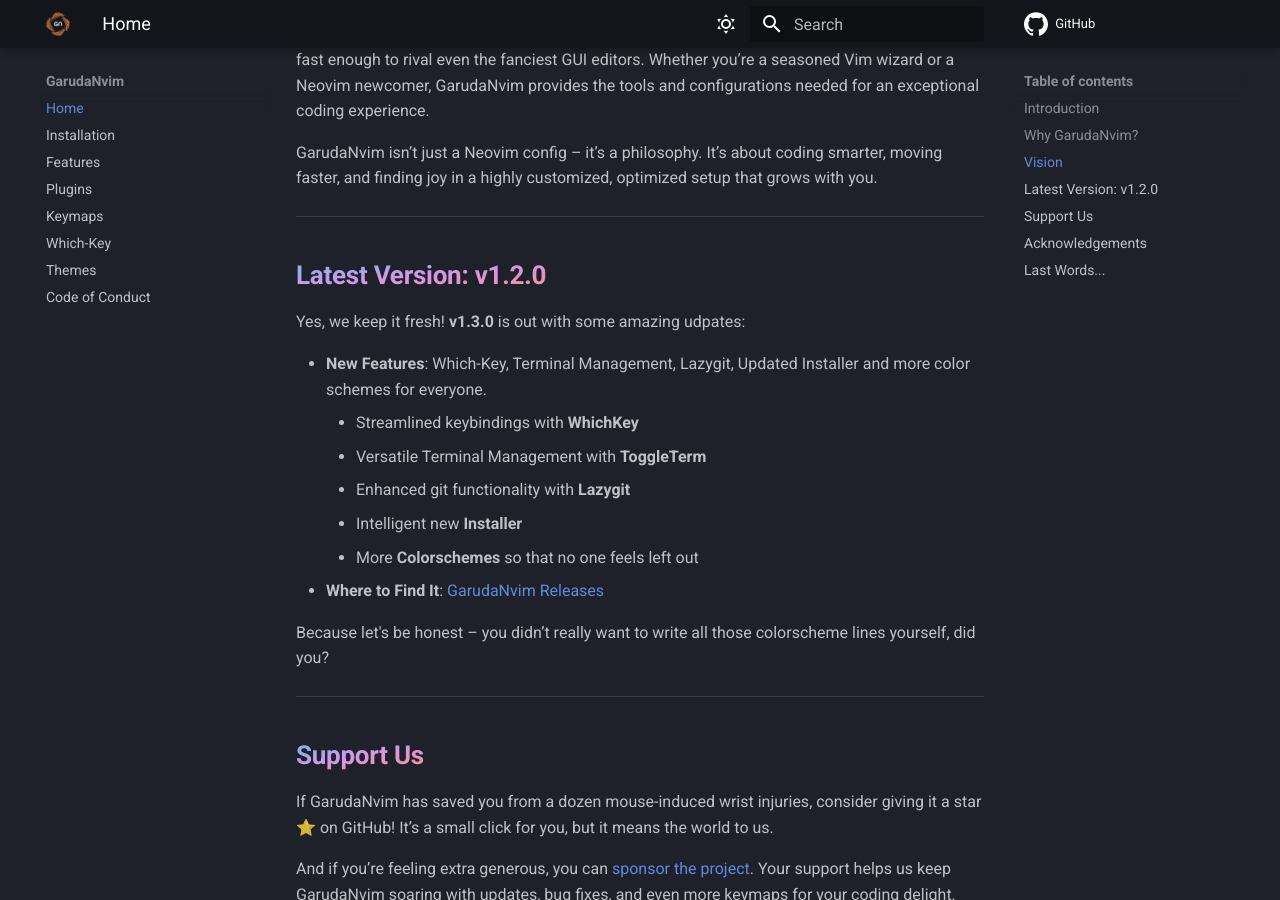
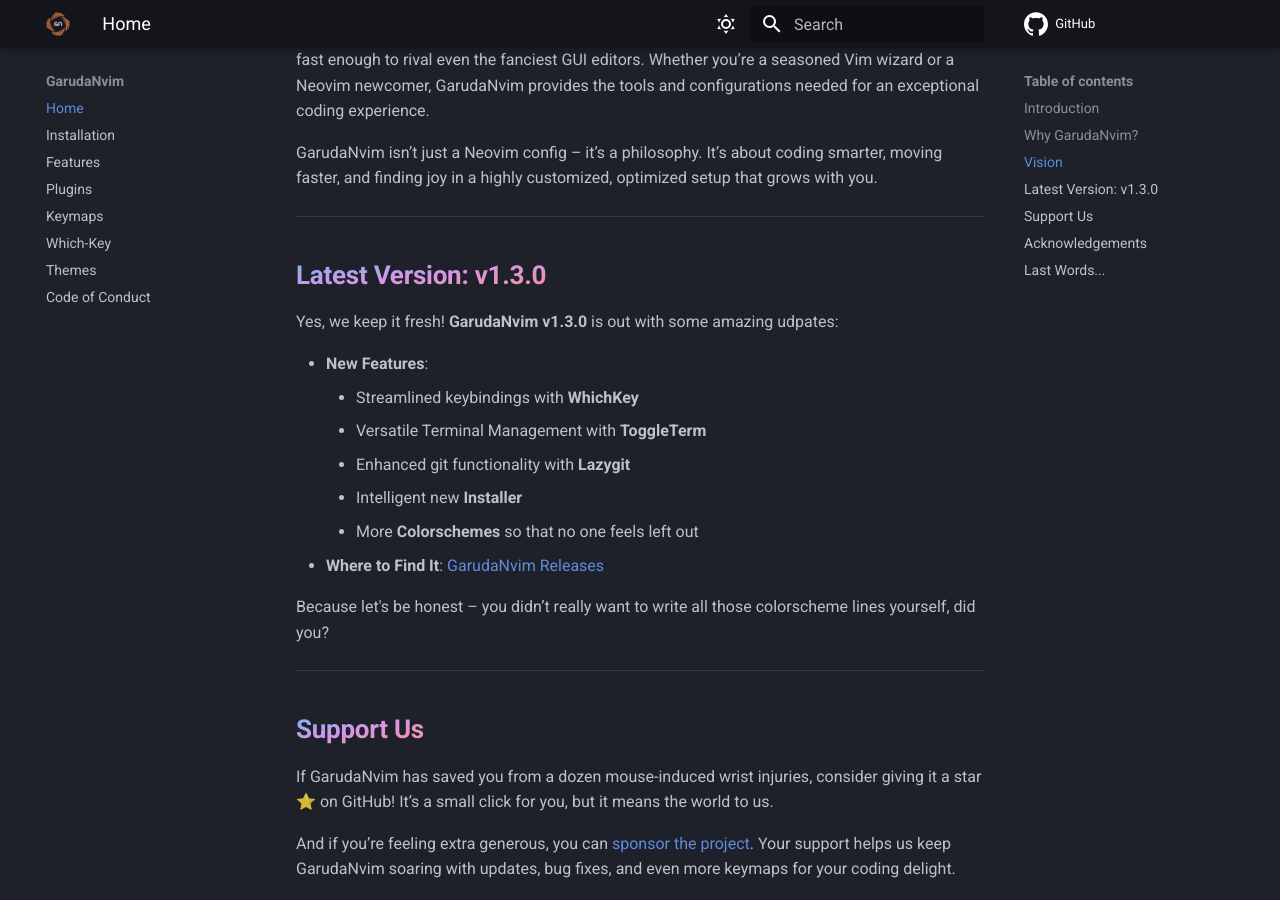
Before and after one commit to GarudaNvim/GarudaNvim.github.io, an MkDocs documentation site: the page built from docs/index.md, in a window 1280 px wide and 900 px high, scrolled down 1611 px. Built offline with MkDocs 1.6.1 and Material for MkDocs 9.7.7, drawn with Linux system fonts in a browser that asks for light colours.

Commit message:
Minor Update

```diff
--- a/docs/index.md
+++ b/docs/index.md
@@ -55,11 +55,11 @@
 
 ---
 
-## <span class="sh-font msh-color">Latest Version: v1.2.0</span>
+## <span class="sh-font msh-color">Latest Version: v1.3.0</span>
 
-Yes, we keep it fresh! **v1.3.0** is out with some amazing udpates:
+Yes, we keep it fresh! **GarudaNvim v1.3.0** is out with some amazing udpates:
 
-- **New Features**: Which-Key, Terminal Management, Lazygit, Updated Installer and more color schemes for everyone.
+- **New Features**:
     - Streamlined keybindings with **WhichKey**
     - Versatile Terminal Management with **ToggleTerm**
     - Enhanced git functionality with **Lazygit**
```
